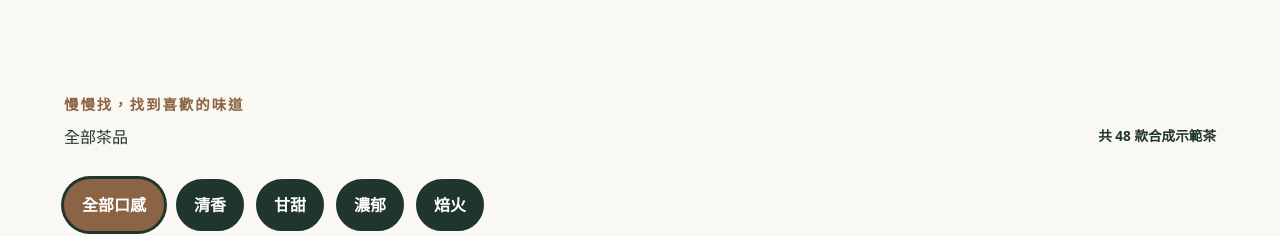
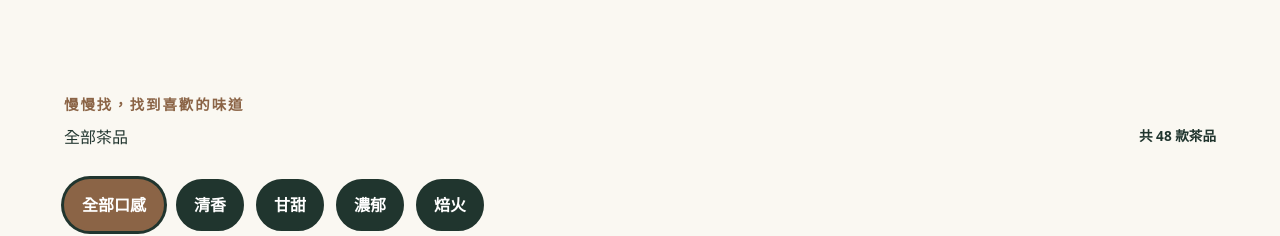
Before and after one commit to Johnyu88/cheng-tea-shop, a Next.js app: page / in a window 1280 px wide. Shown: the part 1840-2076 px from the top of the page. Built offline with nearby package versions, Linux system fonts and the light colour scheme.

Commit message:
fix: remove inaccurate synthetic label in real catalog mode

```diff
--- a/features/catalog/components/catalog-browser.tsx
+++ b/features/catalog/components/catalog-browser.tsx
@@ -93,7 +93,7 @@ export function CatalogBrowser({ catalogService }: CatalogBrowserProps): JSX.Ele
           <p className="eyebrow">慢慢找，找到喜歡的味道</p>
           <h2 id="complete-catalog-heading">全部茶品</h2>
         </div>
-        {state.status === "ready" && <span className="catalog-count">共 {state.total} 款合成示範茶</span>}
+        {state.status === "ready" && <span className="catalog-count">共 {state.total} 款茶品</span>}
       </div>
 
       <div className="catalog-filters" role="group" aria-label="依口感篩選">
```
